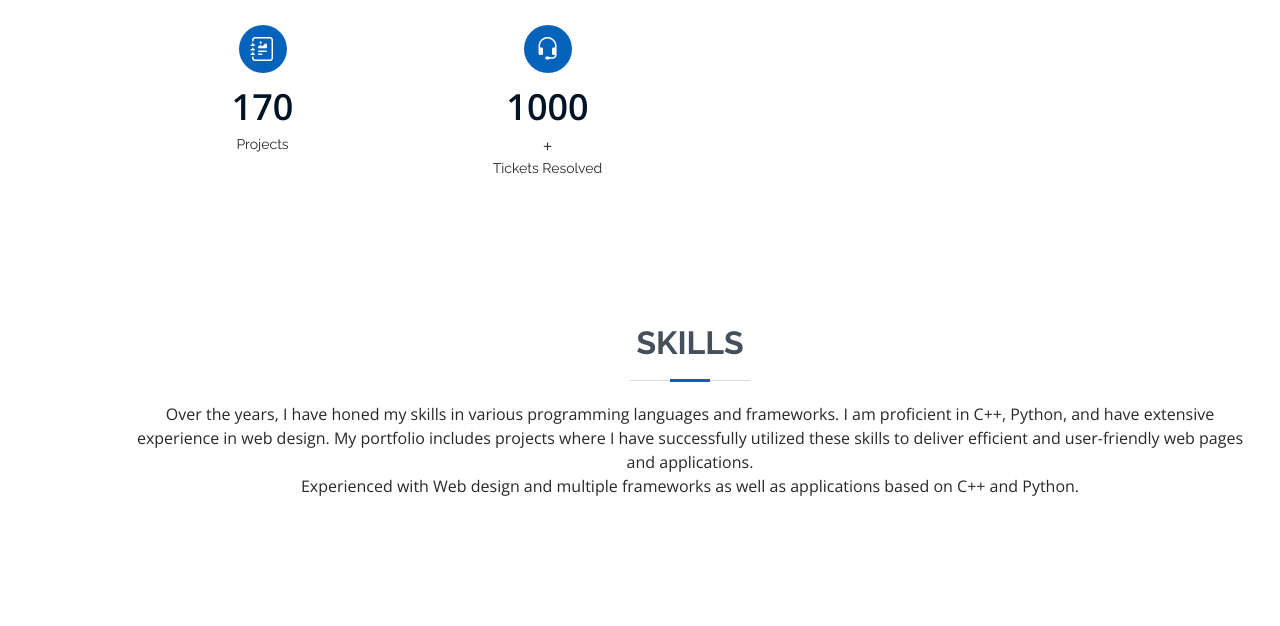
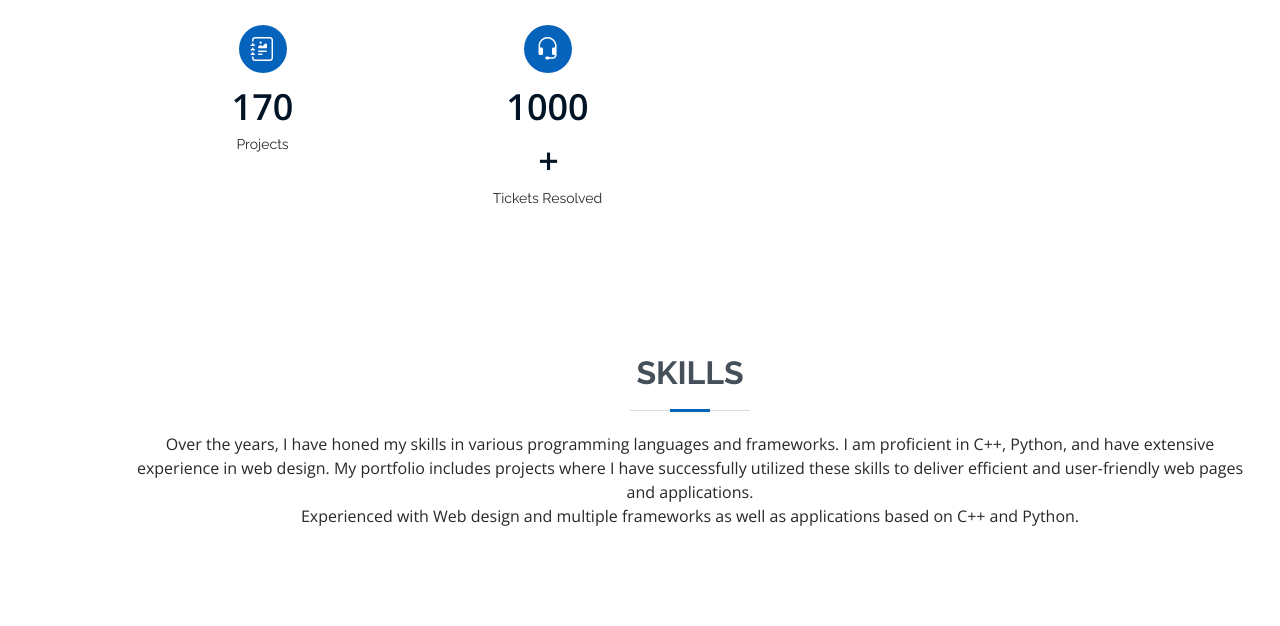
Before and after one commit to AliJarara/Resume, a website: page index.html in a window 1280 px wide. Shown: the part 1540-2166 px from the top of the page. Drawn offline with nearby package versions, Linux system fonts and the light colour scheme.

Commit message:
Plus Sign

```diff
--- a/assets/css/style.css
+++ b/assets/css/style.css
@@ -1041,3 +1041,9 @@ section {
 #footer .credits {
   font-size: 13px;
 }
+
+.plus-sign {
+  font-size: 1.5rem; /* Adjust size to match the number */
+  margin-left: 2px; /* Add spacing between the number and the + */
+  vertical-align: top; /* Align the + with the number */
+}
--- a/index.html
+++ b/index.html
@@ -136,7 +136,7 @@
           <div class="col-lg-3 col-md-6">
             <div class="count-box">
               <i class="bi bi-headset"></i>
-              <span data-purecounter-start="0" data-purecounter-end="1000" data-purecounter-duration="1" class="purecounter"></span>+
+              <span data-purecounter-start="0" data-purecounter-end="1000" data-purecounter-duration="1" class="purecounter"></span><span class="plus-sign">+</span>
               <p>Tickets Resolved</p>
             </div>
           </div>
```
